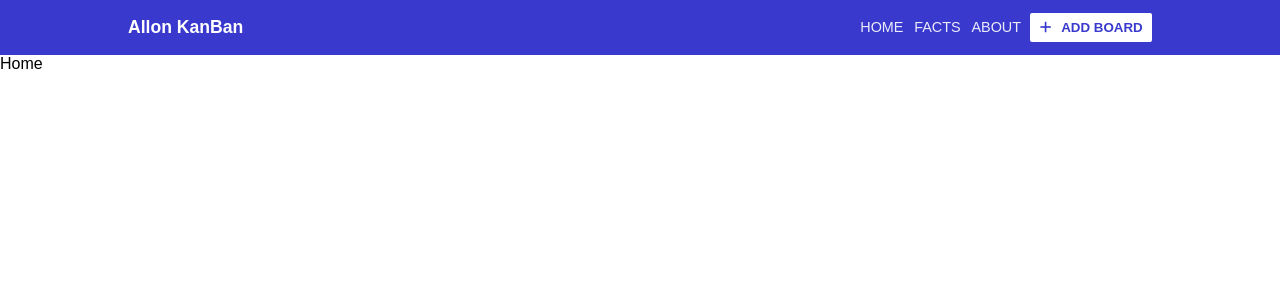
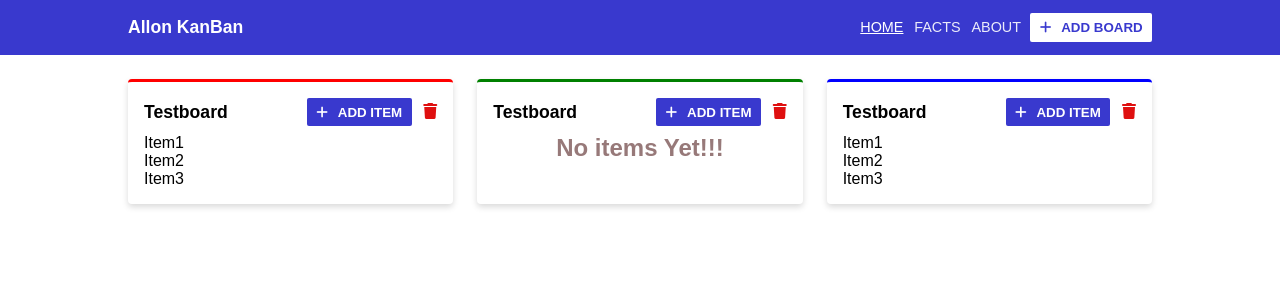
Before and after one commit to salissadiq/allon-kanban, a Vue app: page / in a window 1280 px wide. Shown: the top 300 px of the page. Built offline with nearby package versions, Linux system fonts and the light colour scheme.

Commit message:
Add Board component

```diff
--- a/src/App.vue
+++ b/src/App.vue
@@ -1,7 +1,9 @@
 <template>
   <div>
     <Navbar />
-    <router-view />
+    <div class="container main">
+      <router-view />
+    </div>
   </div>
 </template>
 <script>
--- a/src/assets/style.css
+++ b/src/assets/style.css
@@ -35,7 +35,7 @@ body{
     margin-left: .75em;
 }
 
-.nav-links a:hover{
+.nav-links a:hover, .nav-links a.active{
     opacity: 1;
     text-decoration: underline;
 }
@@ -54,6 +54,7 @@ body{
     background-color: var(--primary-clr);
     text-transform: uppercase;
     font-weight: bold;
+    color: #fff;
 
 }
 
@@ -61,8 +62,47 @@ body{
     margin-right: .5em;
 }
 
+.msg{
+    color: rgb(151, 121, 121);
+    text-align: center;
+}
+
 .container{
     padding: 0 10vw;
+}
+
+.main{
+    margin: 1.5em 0;
+}
+
+.boards-container{
+    display: grid;
+    grid-template-columns: repeat(auto-fit, minmax(300px, 1fr));
+    gap: 1.5em;
+}
+
+.board{
+    padding: 1em;
+    box-shadow: 0 3px 6px rgb(0, 0, 0, .15);
+    border-top: 3px solid red;
+    border-radius: 4px;
+}
+
+.board .head{
+    display: flex;
+    justify-content: space-between;
+    align-items: center;
+    margin-bottom: .5em;
+}
+
+.head .title{
+    font-size: 1.1em;
+    font-weight: bold;
+}
+.fa-trash{
+    margin-left: .74em;
+    color: rgb(223, 16, 16);
+    cursor: pointer;
 }
 
 @media screen and(max-width: 1000px) {
--- /dev/null
+++ b/src/components/Board.vue
@@ -0,0 +1,32 @@
+<template>
+    <div class="board" :style="{borderColor: board.color}">
+                <div class="head">
+                    <span class="title">
+                        {{board.title}}
+                    </span>
+                    <span class="head-btn">
+                        <button class="btn"> <i class="fas fa-plus"></i> add item</button>
+                        <i class="fas fa-trash"></i>
+                    </span>
+                </div>
+                <div>
+                    <h2 class="msg" v-if="board.items.length == 0">No items Yet!!!</h2>
+                    <div v-else>
+                        <p v-for="(item, index) in board.items" :key="index">
+                            {{item.title}}
+                        </p>
+                    </div>
+                </div>
+            </div>
+</template>
+
+<script>
+    export default {
+        props: {
+            board:{
+                required: true,
+                type: Object
+            }
+        }
+    }
+</script>
--- a/src/components/Navbar.vue
+++ b/src/components/Navbar.vue
@@ -2,9 +2,7 @@
     <div class="navbar container">
         <a href="" class="logo">Allon KanBan</a>
     <div class="nav-links">
-        <router-link to="/">home</router-link>
-        <router-link to="/facts">facts</router-link>
-        <router-link to="/about">about</router-link>
+        <router-link v-for="(link, index) in links" :key="index" :class="{active: link.path == $route.path }" :to="link.path">{{link.name}}</router-link>
         <button class="btn">
           <i class="fas fa-plus"></i>  add board
         </button>
@@ -14,11 +12,16 @@
 
 <script>
 export default {
-
+    data:()=> {
+        return {
+            links: [
+                {name: 'home', path: '/'},
+                {name: 'facts', path: '/facts'},
+                {name: 'about', path: '/about'}
+            ]
+        }
+    }
 }
 </script>
 <style scoped>
-    p{
-        color: red
-    }
 </style>
--- a/src/router/index.js
+++ b/src/router/index.js
@@ -16,7 +16,7 @@ const routes = [
     component: () => import('@/views/About')
   },
   {
-    path: '/facts',
+    path: '/facts/:id',
     name: 'Facts',
     component: () => import('@/views/Fact')
   }
--- a/src/views/Fact.vue
+++ b/src/views/Fact.vue
@@ -1,11 +1,28 @@
 <template>
     <div>
-        <p>Fact</p>
+        <h2>
+            Hello , Page {{$route.params.id}} is {{isEven| toCap}} page
+        </h2>
     </div>
 </template>
 
 <script>
     export default {
+        data: ()=>{
+            return {
+                msg: 'Hello'
+            }
+        },
+        computed: {
+            isEven(){
+                return this.$route.params.id % 2 == 0 ? 'even' : 'odd'
+            }
+        },
 
+        filters: {
+            toCap(value){
+                return value.toUpperCase()
+            }
+        }
     }
 </script>
--- a/src/views/Home.vue
+++ b/src/views/Home.vue
@@ -1,11 +1,51 @@
 <template>
     <div>
-        <p>Home</p>
+        <h2 class="msg" v-if="boards.length == 0">You Don't Have Any Board</h2>
+        <div v-else class="boards-container">
+            <Board v-for="(board, index) in boards" :key="index" :board="board"/>
+        </div>
     </div>
 </template>
 
 <script>
+import Board from '@/components/Board'
     export default {
+        components:{
+            Board
+        },
+        data: ()=>{
+            return {
+                boards:[
+                    {
+                        title: "Testboard",
+                        color:'red',
+                        items: [
+                            {title: 'Item1'},
+                            {title: 'Item2'},
+                            {title: 'Item3'}
+                        ]
+                    },
+                     {
+                        title: "Testboard",
+                        color:'green',
+                        items: [
+                            // {title: 'Item1'},
+                            // {title: 'Item2'},
+                            // {title: 'Item3'}
+                        ]
+                    },
+                     {
+                        title: "Testboard",
+                        color:'blue',
+                        items: [
+                            {title: 'Item1'},
+                            {title: 'Item2'},
+                            {title: 'Item3'}
+                        ]
+                    }
+                ]
+            }
+        }
 
     }
 </script>
```
